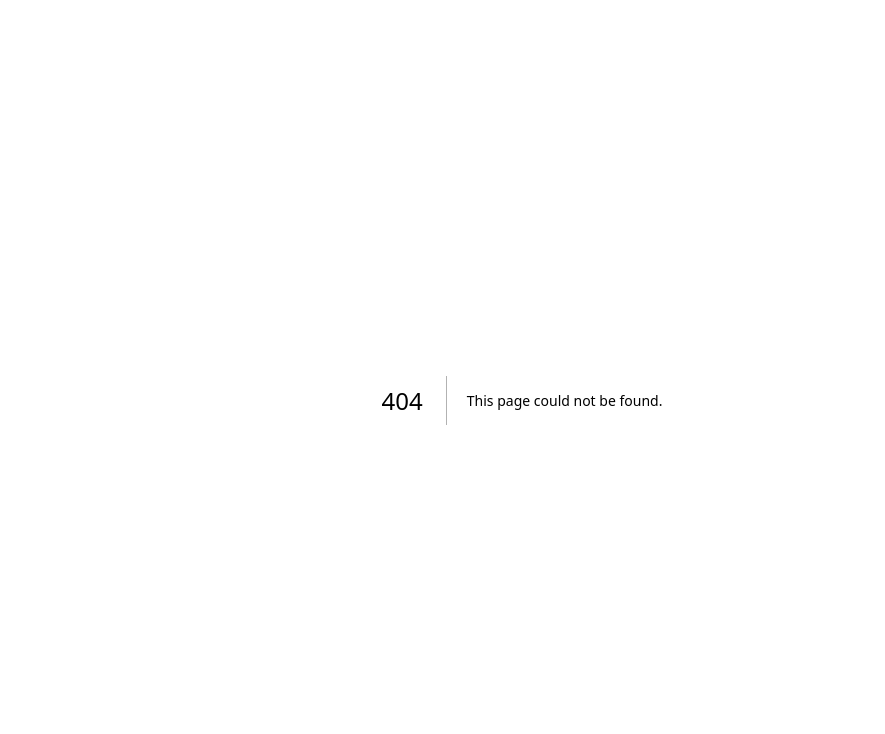
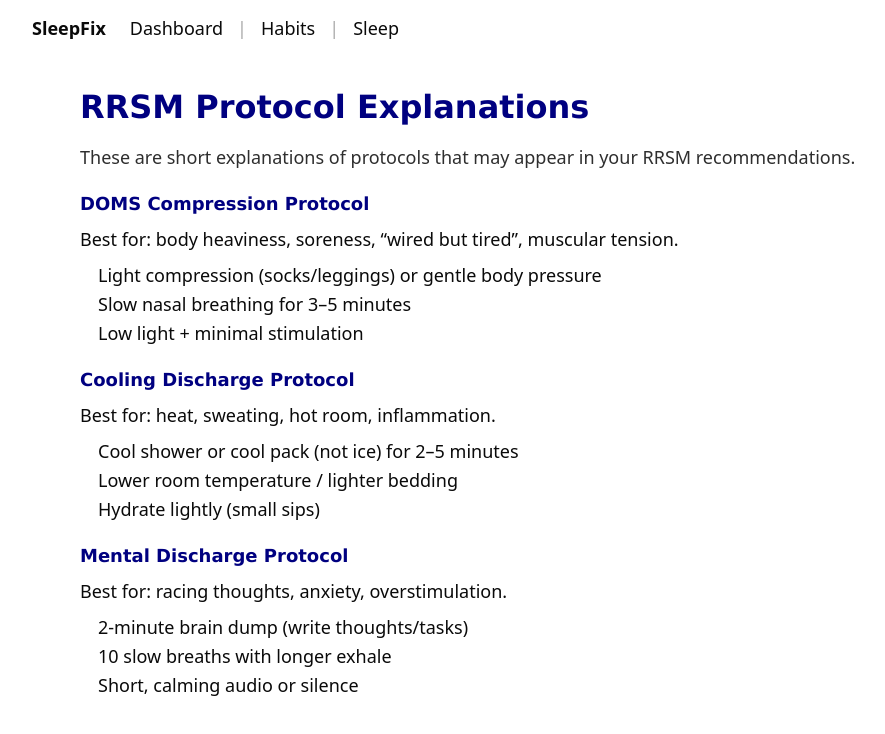
Before and after one commit to jlnalexander5-sudo/sleepfix-app, a Next.js app: page /protected/protocols in a window 1280 px wide. Before the commit this address had no page. Shown: the top 734 px of the page, without its empty margins (118-1003 px from the left). Built offline with nearby package versions, Linux system fonts and the light colour scheme.

Commit message:
Create page.tsx

```diff
--- /dev/null
+++ b/app/protected/protocols/page.tsx
@@ -0,0 +1,48 @@
+export default function ProtocolsPage() {
+  return (
+    <div style={{ maxWidth: 920, margin: "0 auto", padding: "24px 18px" }}>
+      <h1 style={{ fontSize: 32, fontWeight: 900, marginBottom: 10, fontFamily: "Verdana, sans-serif", color: "#000080" }}>
+        RRSM Protocol Explanations
+      </h1>
+      <p style={{ opacity: 0.85, marginBottom: 18 }}>
+        These are short explanations of protocols that may appear in your RRSM recommendations.
+      </p>
+
+      <section style={{ marginBottom: 18 }}>
+        <h2 style={{ fontSize: 18, fontWeight: 900, marginBottom: 6, fontFamily: "Verdana, sans-serif", color: "#000080" }}>
+          DOMS Compression Protocol
+        </h2>
+        <p style={{ marginBottom: 8 }}>Best for: body heaviness, soreness, “wired but tired”, muscular tension.</p>
+        <ul style={{ marginLeft: 18 }}>
+          <li>Light compression (socks/leggings) or gentle body pressure</li>
+          <li>Slow nasal breathing for 3–5 minutes</li>
+          <li>Low light + minimal stimulation</li>
+        </ul>
+      </section>
+
+      <section style={{ marginBottom: 18 }}>
+        <h2 style={{ fontSize: 18, fontWeight: 900, marginBottom: 6, fontFamily: "Verdana, sans-serif", color: "#000080" }}>
+          Cooling Discharge Protocol
+        </h2>
+        <p style={{ marginBottom: 8 }}>Best for: heat, sweating, hot room, inflammation.</p>
+        <ul style={{ marginLeft: 18 }}>
+          <li>Cool shower or cool pack (not ice) for 2–5 minutes</li>
+          <li>Lower room temperature / lighter bedding</li>
+          <li>Hydrate lightly (small sips)</li>
+        </ul>
+      </section>
+
+      <section style={{ marginBottom: 18 }}>
+        <h2 style={{ fontSize: 18, fontWeight: 900, marginBottom: 6, fontFamily: "Verdana, sans-serif", color: "#000080" }}>
+          Mental Discharge Protocol
+        </h2>
+        <p style={{ marginBottom: 8 }}>Best for: racing thoughts, anxiety, overstimulation.</p>
+        <ul style={{ marginLeft: 18 }}>
+          <li>2-minute brain dump (write thoughts/tasks)</li>
+          <li>10 slow breaths with longer exhale</li>
+          <li>Short, calming audio or silence</li>
+        </ul>
+      </section>
+    </div>
+  );
+}
```
